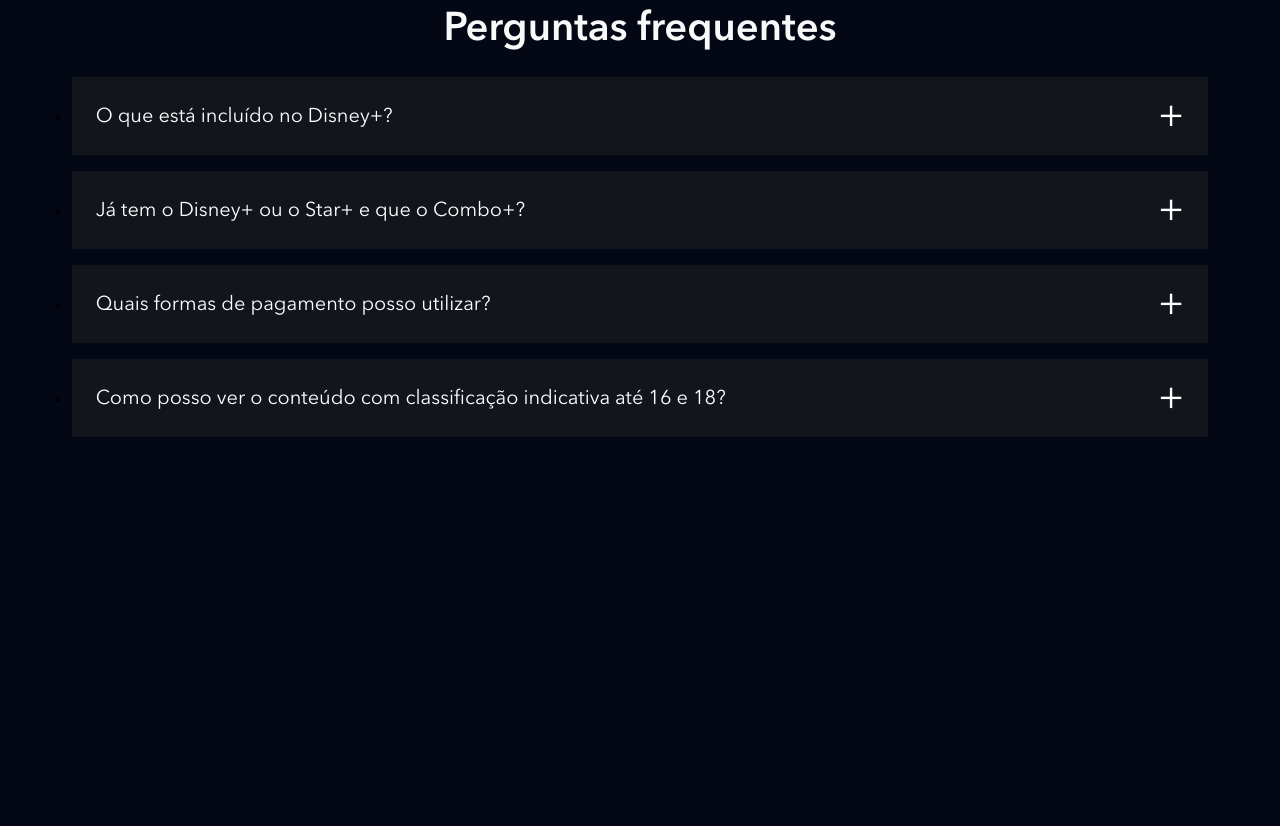
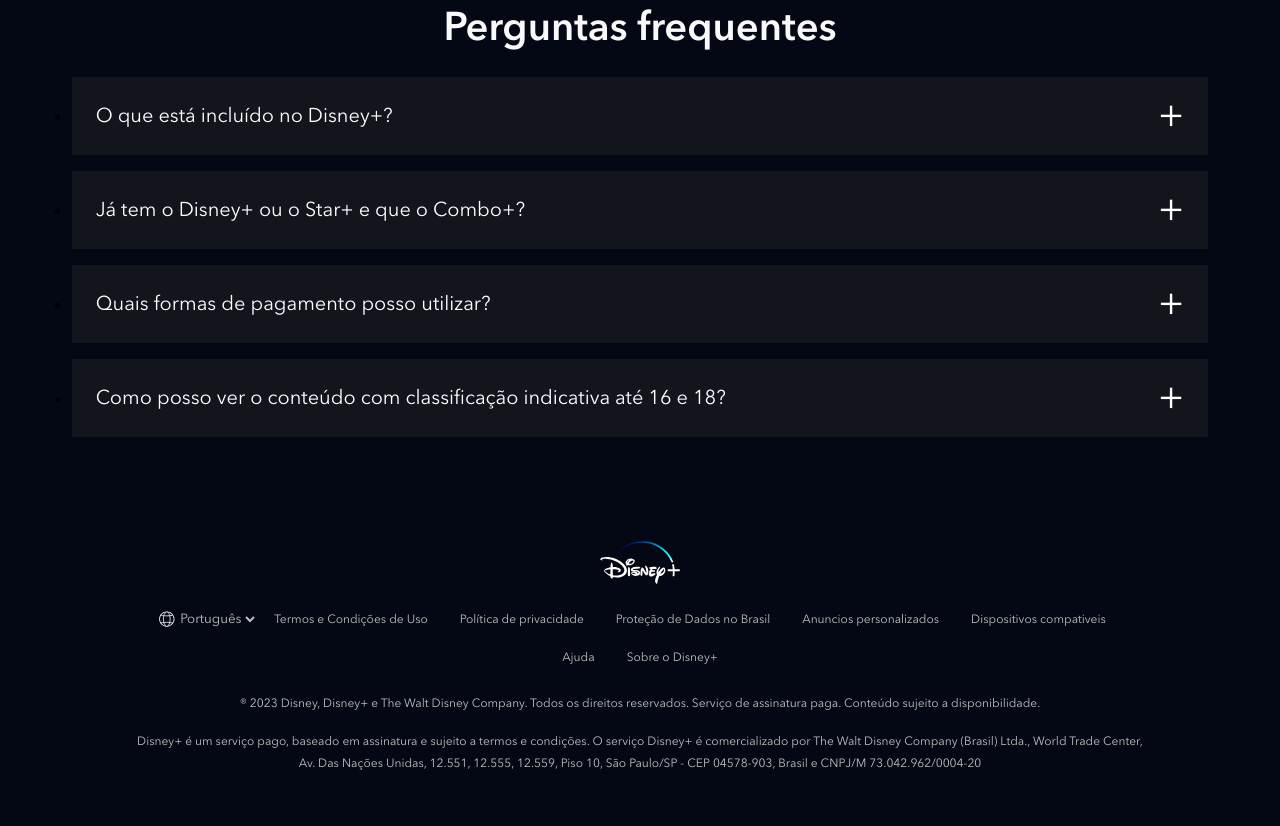
Before and after one commit to leocarapecos/clone_disney_plus, a website: page index.html in a window 1280 px wide. Shown: the part 4355-5181 px from the top of the page. Before the commit the page ends 4880 px from the top, so only its background shows below. Drawn offline with nearby package versions, Linux system fonts and the light colour scheme; files that its build step writes are made by us from their sources; files whose address does not match are found by name.

Commit message:
Adicionando o footer

```diff
--- a/index.html
+++ b/index.html
@@ -309,6 +309,51 @@
 
     </section>
 
+    <footer class="footer">
+        <div class="footer__container">
+            <img class="footer__logo" src="./dist/images/disneyplus.svg" alt="Disney+">
+            <ul class="footer__links">
+                <li class="footer__links__item">
+                    <div class="language-selector">
+                        <img src="./dist/images/icones/globe.svg" alt="globo do mundo">
+                        <select>
+                            <option>English</option>
+                            <option selected>Português</option>
+                        </select>
+                    </div>
+                </li>
+                <li class="footer__links__item">
+                    <a href="#" class="text--small">Termos e Condições de Uso</a>
+                </li>
+                <li class="footer__links__item">
+                    <a href="#" class="text--small">Política de privacidade</a>
+                </li>
+                <li class="footer__links__item">
+                    <a href="#" class="text--small">Proteção de Dados no Brasil</a>
+                </li>
+                <li class="footer__links__item">
+                    <a href="#" class="text--small">Anuncios personalizados</a>
+                </li>
+                <li class="footer__links__item">
+                    <a href="#" class="text--small">Dispositivos compativeis</a>
+                </li>
+                <li class="footer__links__item">
+                    <a href="#" class="text--small">Ajuda</a>
+                </li>
+                <li class="footer__links__item">
+                    <a href="#" class="text--small">Sobre o Disney+</a>
+                </li>
+            </ul>
+            <p class="text--small">
+                ® 2023 Disney, Disney+ e The Walt Disney Company. Todos os direitos reservados. Serviço de assinatura paga. Conteúdo sujeito a disponibilidade.
+            </p>
+            <p class="text--small">
+                Disney+ é um serviço pago, baseado em assinatura e sujeito a termos e condições. O serviço Disney+ é comercializado por The Walt Disney Company (Brasil) Ltda., World Trade Center, Av. Das Nações Unidas, 12.551, 12.555, 12.559, Piso 10, São Paulo/SP - CEP 04578-903, Brasil e CNPJ/M 73.042.962/0004-20
+            </p>
+        </div>
+    </footer>
+
+
     <script src="./src/main.js"></script>
 </body>
 </html>
--- /dev/null
+++ b/src/styles/_footer.scss
@@ -0,0 +1,69 @@
+@use 'variaveis';
+
+.footer{
+    padding: 16px 8px;
+
+
+    &__container {
+        max-width: 1024px;
+        width: 100%;
+        margin: 0 auto;
+        text-align: center;
+        padding-bottom: 20px;
+    }
+
+    &__logo{
+        width: 80px;
+        margin: 0 auto 10px;
+    }
+
+    &__links{
+        margin-bottom: 16px;
+        display: flex;
+        align-items: center;
+        flex-wrap: wrap;
+        justify-content: center;
+        &__item{
+            display: inline-block;
+
+            a{
+                text-decoration: none;
+                padding: 8px 16px;
+                display: block;
+
+                &:hover{
+                    color: variaveis.$corTextoSecundario;
+                }
+            }
+        }
+    }
+    p{
+        margin-bottom: 16px;
+    }
+}
+
+.language-selector{
+    display: flex;
+    align-items: center;
+
+
+    img{
+        height: 18px;
+        width: 18px;
+    }
+
+    select{
+        background-color: transparent;
+        border: none;
+        color: variaveis.$corTextoPrincipal;
+        height: 38px;
+
+        &:hover{
+            color: variaveis.$corTextoSecundario;
+        }
+
+        option{
+            color:variaveis.$corDeFundo;
+        }
+    }
+}
--- a/src/styles/main.scss
+++ b/src/styles/main.scss
@@ -4,6 +4,7 @@
 @use 'plans';
 @use 'available-devices';
 @use 'faq';
+@use 'footer';
 
 
 @font-face{
```
